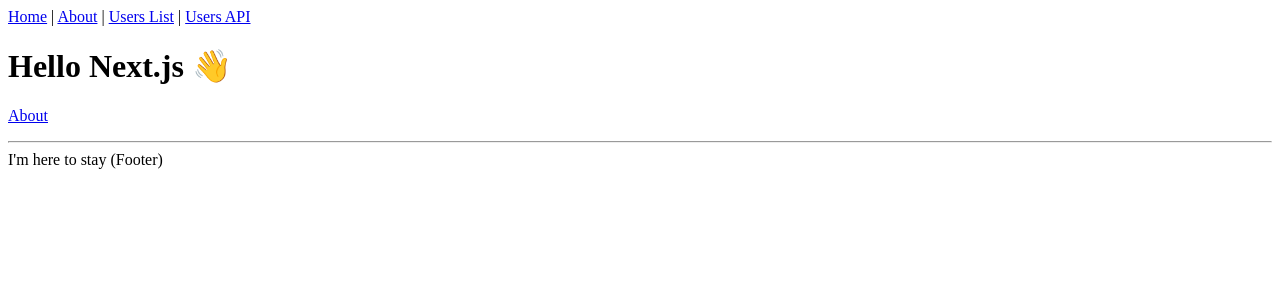
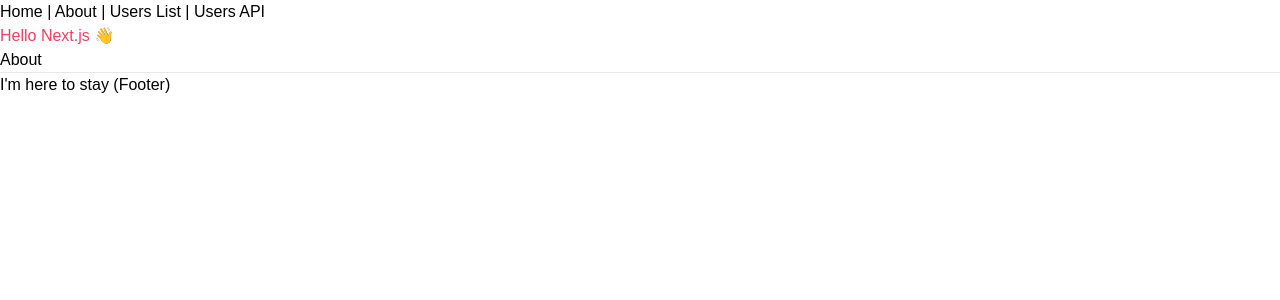
Before and after one commit to daviddamilola/PokemonWiki, a Next.js app: page / in a window 1280 px wide. Shown: the top 300 px of the page. Built offline with nearby package versions, Linux system fonts and the light colour scheme.

Commit message:
chore(setup):add tailwind

```diff
--- a/package.json
+++ b/package.json
@@ -15,6 +15,9 @@
     "@types/node": "^12.12.21",
     "@types/react": "^17.0.2",
     "@types/react-dom": "^17.0.1",
+    "autoprefixer": "^10.2.6",
+    "postcss": "^8.3.5",
+    "tailwindcss": "^2.2.4",
     "typescript": "4.0"
   }
 }
--- /dev/null
+++ b/pages/_app.tsx
@@ -0,0 +1,9 @@
+import React from "react";
+import { AppProps } from "next/app";
+import "../styles/index.css";
+
+function MyApp({ Component, pageProps }: AppProps) {
+  return <Component {...pageProps} />;
+}
+
+export default MyApp;
--- a/pages/index.tsx
+++ b/pages/index.tsx
@@ -3,7 +3,7 @@ import Layout from '../components/Layout'
 
 const IndexPage = () => (
   <Layout title="Home | Next.js + TypeScript Example">
-    <h1>Hello Next.js 👋</h1>
+    <h1 className="color-primary">Hello Next.js 👋</h1>
     <p>
       <Link href="/about">
         <a>About</a>
--- /dev/null
+++ b/postcss.config.js
@@ -0,0 +1,6 @@
+module.exports = {
+    plugins: {
+        tailwindcss: {},
+        autoprefixer: {},
+      },
+  }
--- /dev/null
+++ b/styles/index.css
@@ -0,0 +1,10 @@
+/* purgecss start ignore */
+@tailwind base;
+@tailwind components;
+/* purgecss end ignore */
+@tailwind utilities;
+
+
+.color-primary {
+  @apply text-red-500;
+}
--- /dev/null
+++ b/tailwind.config.js
@@ -0,0 +1,31 @@
+const colors = require('tailwindcss/colors')
+
+module.exports = {
+  theme: {
+    colors: {
+      gray: colors.coolGray,
+      blue: colors.lightBlue,
+      red: colors.rose,
+      pink: colors.fuchsia,
+    },
+    fontFamily: {
+      sans: ['Graphik', 'sans-serif'],
+      serif: ['Merriweather', 'serif'],
+    },
+    extend: {
+      spacing: {
+        '128': '32rem',
+        '144': '36rem',
+      },
+      borderRadius: {
+        '4xl': '2rem',
+      }
+    }
+  },
+  variants: {
+    extend: {
+      borderColor: ['focus-visible'],
+      opacity: ['disabled'],
+    }
+  }
+}
```
Also changed, not shown: 1 other file (tests, documents, lock files or other folders).
